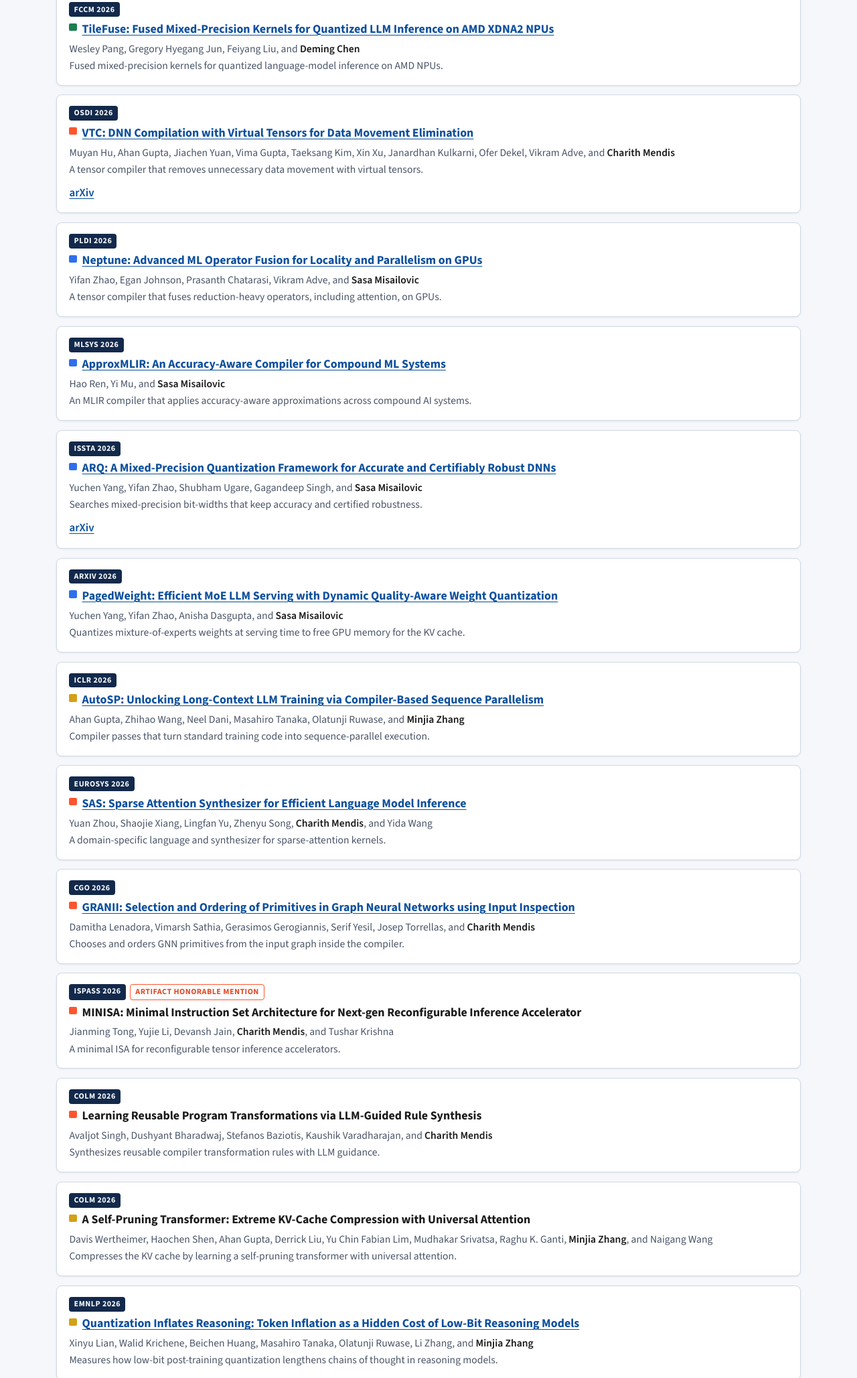
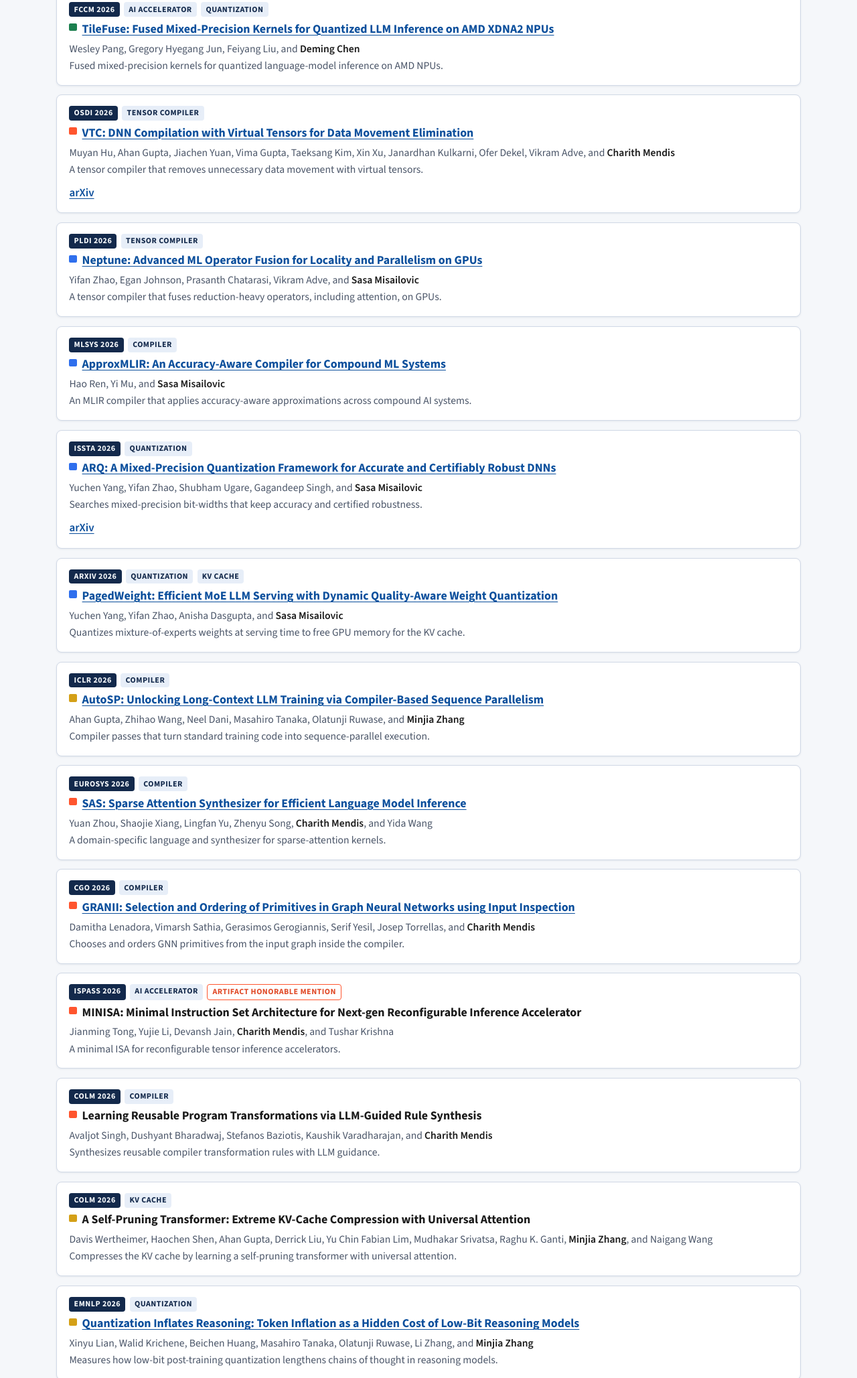
Before and after one commit to uiuc-arc/iidai-ai-compiler, a plain HTML site: page index.html in a window 1280 px wide. Shown: the part 1688-3745 px from the top of the page at 67% size. Drawn offline with nearby package versions, Linux system fonts and the light colour scheme.

Commit message:
Topic update

```diff
--- a/index.html
+++ b/index.html
@@ -279,6 +279,11 @@
       border: 1px solid var(--color-illini-orange);
     }
 
+    .badge-topic {
+      background: #e7eef8;
+      color: var(--color-illini-blue);
+    }
+
     .pub h4, .repo h4 {
       display: flex;
       align-items: flex-start;
@@ -449,70 +454,70 @@
       <h3 class="year-label">2026</h3>
       <ol class="pub-list">
         <li class="pub">
-          <div class="pub-meta"><span class="badge">OOPSLA 2026</span></div>
+          <div class="pub-meta"><span class="badge">OOPSLA 2026</span><span class="badge badge-topic">Compiler</span><span class="badge badge-topic">AI accelerator</span></div>
           <h4><span class="swatch swatch-mendis" role="img" aria-label="Charith Mendis"></span><a href="https://doi.org/10.1145/3839457">Automatically Generating ML Compiler Backends from Tensor Accelerator ISA Descriptions</a></h4>
           <p class="authors">Devansh Jain, Akash Pardeshi, Marco Frigo, Kaustubh Khulbe, Krut Patel, Saatvik Lochan, Jai Arora, and <span class="pi">Charith Mendis</span></p>
           <p class="blurb">Generates ML compiler backends from tensor-accelerator ISA descriptions.</p>
           <p class="links"><a href="https://arxiv.org/abs/2510.09932">arXiv</a></p>
         </li>
         <li class="pub">
-          <div class="pub-meta"><span class="badge">MICRO 2026</span></div>
+          <div class="pub-meta"><span class="badge">MICRO 2026</span><span class="badge badge-topic">AI accelerator</span></div>
           <h4><span class="swatch swatch-huang" role="img" aria-label="Jian Huang"></span><a href="https://arxiv.org/abs/2607.16488">NeuScale: Auto-Scaling Heterogeneous Neural Processing Units for Energy and Cost-Efficient LLM Serving</a></h4>
           <p class="authors">Yuqi Xue, Jichuan Chang, and <span class="pi">Jian Huang</span></p>
           <p class="blurb">Allocates and auto-scales heterogeneous NPU chips for large-language-model serving.</p>
         </li>
         <li class="pub">
-          <div class="pub-meta"><span class="badge">FCCM 2026</span></div>
+          <div class="pub-meta"><span class="badge">FCCM 2026</span><span class="badge badge-topic">AI accelerator</span><span class="badge badge-topic">Quantization</span></div>
           <h4><span class="swatch swatch-chen" role="img" aria-label="Deming Chen"></span><a href="https://arxiv.org/abs/2606.11357">TileFuse: Fused Mixed-Precision Kernels for Quantized LLM Inference on AMD XDNA2 NPUs</a></h4>
           <p class="authors">Wesley Pang, Gregory Hyegang Jun, Feiyang Liu, and <span class="pi">Deming Chen</span></p>
           <p class="blurb">Fused mixed-precision kernels for quantized language-model inference on AMD NPUs.</p>
         </li>
         <li class="pub">
-          <div class="pub-meta"><span class="badge">OSDI 2026</span></div>
+          <div class="pub-meta"><span class="badge">OSDI 2026</span><span class="badge badge-topic">Tensor compiler</span></div>
           <h4><span class="swatch swatch-mendis" role="img" aria-label="Charith Mendis"></span><a href="https://www.usenix.org/conference/osdi26/presentation/hu-muyan">VTC: DNN Compilation with Virtual Tensors for Data Movement Elimination</a></h4>
           <p class="authors">Muyan Hu, Ahan Gupta, Jiachen Yuan, Vima Gupta, Taeksang Kim, Xin Xu, Janardhan Kulkarni, Ofer Dekel, Vikram Adve, and <span class="pi">Charith Mendis</span></p>
           <p class="blurb">A tensor compiler that removes unnecessary data movement with virtual tensors.</p>
           <p class="links"><a href="https://arxiv.org/abs/2604.09558">arXiv</a></p>
         </li>
         <li class="pub">
-          <div class="pub-meta"><span class="badge">PLDI 2026</span></div>
+          <div class="pub-meta"><span class="badge">PLDI 2026</span><span class="badge badge-topic">Tensor compiler</span></div>
           <h4><span class="swatch swatch-misailovic" role="img" aria-label="Sasa Misailovic"></span><a href="https://arxiv.org/abs/2510.08726">Neptune: Advanced ML Operator Fusion for Locality and Parallelism on GPUs</a></h4>
           <p class="authors">Yifan Zhao, Egan Johnson, Prasanth Chatarasi, Vikram Adve, and <span class="pi">Sasa Misailovic</span></p>
           <p class="blurb">A tensor compiler that fuses reduction-heavy operators, including attention, on GPUs.</p>
         </li>
         <li class="pub">
-          <div class="pub-meta"><span class="badge">MLSys 2026</span></div>
+          <div class="pub-meta"><span class="badge">MLSys 2026</span><span class="badge badge-topic">Compiler</span></div>
           <h4><span class="swatch swatch-misailovic" role="img" aria-label="Sasa Misailovic"></span><a href="https://misailo.cs.illinois.edu/papers/approxmlir-mlsys26.pdf">ApproxMLIR: An Accuracy-Aware Compiler for Compound ML Systems</a></h4>
           <p class="authors">Hao Ren, Yi Mu, and <span class="pi">Sasa Misailovic</span></p>
           <p class="blurb">An MLIR compiler that applies accuracy-aware approximations across compound AI systems.</p>
         </li>
         <li class="pub">
-          <div class="pub-meta"><span class="badge">ISSTA 2026</span></div>
+          <div class="pub-meta"><span class="badge">ISSTA 2026</span><span class="badge badge-topic">Quantization</span></div>
           <h4><span class="swatch swatch-misailovic" role="img" aria-label="Sasa Misailovic"></span><a href="https://doi.org/10.1145/3832266">ARQ: A Mixed-Precision Quantization Framework for Accurate and Certifiably Robust DNNs</a></h4>
           <p class="authors">Yuchen Yang, Yifan Zhao, Shubham Ugare, Gagandeep Singh, and <span class="pi">Sasa Misailovic</span></p>
           <p class="blurb">Searches mixed-precision bit-widths that keep accuracy and certified robustness.</p>
           <p class="links"><a href="https://arxiv.org/abs/2410.24214">arXiv</a></p>
         </li>
         <li class="pub">
-          <div class="pub-meta"><span class="badge">arXiv 2026</span></div>
+          <div class="pub-meta"><span class="badge">arXiv 2026</span><span class="badge badge-topic">Quantization</span><span class="badge badge-topic">KV cache</span></div>
           <h4><span class="swatch swatch-misailovic" role="img" aria-label="Sasa Misailovic"></span><a href="https://arxiv.org/abs/2607.16184">PagedWeight: Efficient MoE LLM Serving with Dynamic Quality-Aware Weight Quantization</a></h4>
           <p class="authors">Yuchen Yang, Yifan Zhao, Anisha Dasgupta, and <span class="pi">Sasa Misailovic</span></p>
           <p class="blurb">Quantizes mixture-of-experts weights at serving time to free GPU memory for the KV cache.</p>
         </li>
         <li class="pub">
-          <div class="pub-meta"><span class="badge">ICLR 2026</span></div>
+          <div class="pub-meta"><span class="badge">ICLR 2026</span><span class="badge badge-topic">Compiler</span></div>
           <h4><span class="swatch swatch-zhang" role="img" aria-label="Minjia Zhang"></span><a href="https://openreview.net/forum?id=0fgsHvmBBI">AutoSP: Unlocking Long-Context LLM Training via Compiler-Based Sequence Parallelism</a></h4>
           <p class="authors">Ahan Gupta, Zhihao Wang, Neel Dani, Masahiro Tanaka, Olatunji Ruwase, and <span class="pi">Minjia Zhang</span></p>
           <p class="blurb">Compiler passes that turn standard training code into sequence-parallel execution.</p>
         </li>
         <li class="pub">
-          <div class="pub-meta"><span class="badge">EuroSys 2026</span></div>
+          <div class="pub-meta"><span class="badge">EuroSys 2026</span><span class="badge badge-topic">Compiler</span></div>
           <h4><span class="swatch swatch-mendis" role="img" aria-label="Charith Mendis"></span><a href="https://doi.org/10.1145/3767295.3769364">SAS: Sparse Attention Synthesizer for Efficient Language Model Inference</a></h4>
           <p class="authors">Yuan Zhou, Shaojie Xiang, Lingfan Yu, Zhenyu Song, <span class="pi">Charith Mendis</span>, and Yida Wang</p>
           <p class="blurb">A domain-specific language and synthesizer for sparse-attention kernels.</p>
         </li>
         <li class="pub">
-          <div class="pub-meta"><span class="badge">CGO 2026</span></div>
+          <div class="pub-meta"><span class="badge">CGO 2026</span><span class="badge badge-topic">Compiler</span></div>
           <h4><span class="swatch swatch-mendis" role="img" aria-label="Charith Mendis"></span><a href="https://doi.org/10.1109/CGO68049.2026.11395219">GRANII: Selection and Ordering of Primitives in Graph Neural Networks using Input Inspection</a></h4>
           <p class="authors">Damitha Lenadora, Vimarsh Sathia, Gerasimos Gerogiannis, Serif Yesil, Josep Torrellas, and <span class="pi">Charith Mendis</span></p>
           <p class="blurb">Chooses and orders GNN primitives from the input graph inside the compiler.</p>
@@ -520,6 +525,7 @@
         <li class="pub">
           <div class="pub-meta">
             <span class="badge">ISPASS 2026</span>
+            <span class="badge badge-topic">AI accelerator</span>
             <span class="badge badge-award">Artifact honorable mention</span>
           </div>
           <h4><span class="swatch swatch-mendis" role="img" aria-label="Charith Mendis"></span>MINISA: Minimal Instruction Set Architecture for Next-gen Reconfigurable Inference Accelerator</h4>
@@ -527,19 +533,19 @@
           <p class="blurb">A minimal ISA for reconfigurable tensor inference accelerators.</p>
         </li>
         <li class="pub">
-          <div class="pub-meta"><span class="badge">COLM 2026</span></div>
+          <div class="pub-meta"><span class="badge">COLM 2026</span><span class="badge badge-topic">Compiler</span></div>
           <h4><span class="swatch swatch-mendis" role="img" aria-label="Charith Mendis"></span>Learning Reusable Program Transformations via LLM-Guided Rule Synthesis</h4>
           <p class="authors">Avaljot Singh, Dushyant Bharadwaj, Stefanos Baziotis, Kaushik Varadharajan, and <span class="pi">Charith Mendis</span></p>
           <p class="blurb">Synthesizes reusable compiler transformation rules with LLM guidance.</p>
         </li>
         <li class="pub">
-          <div class="pub-meta"><span class="badge">COLM 2026</span></div>
+          <div class="pub-meta"><span class="badge">COLM 2026</span><span class="badge badge-topic">KV cache</span></div>
           <h4><span class="swatch swatch-zhang" role="img" aria-label="Minjia Zhang"></span>A Self-Pruning Transformer: Extreme KV-Cache Compression with Universal Attention</h4>
           <p class="authors">Davis Wertheimer, Haochen Shen, Ahan Gupta, Derrick Liu, Yu Chin Fabian Lim, Mudhakar Srivatsa, Raghu K. Ganti, <span class="pi">Minjia Zhang</span>, and Naigang Wang</p>
           <p class="blurb">Compresses the KV cache by learning a self-pruning transformer with universal attention.</p>
         </li>
         <li class="pub">
-          <div class="pub-meta"><span class="badge">EMNLP 2026</span></div>
+          <div class="pub-meta"><span class="badge">EMNLP 2026</span><span class="badge badge-topic">Quantization</span></div>
           <h4><span class="swatch swatch-zhang" role="img" aria-label="Minjia Zhang"></span><a href="https://arxiv.org/abs/2606.25519">Quantization Inflates Reasoning: Token Inflation as a Hidden Cost of Low-Bit Reasoning Models</a></h4>
           <p class="authors">Xinyu Lian, Walid Krichene, Beichen Huang, Masahiro Tanaka, Olatunji Ruwase, Li Zhang, and <span class="pi">Minjia Zhang</span></p>
           <p class="blurb">Measures how low-bit post-training quantization lengthens chains of thought in reasoning models.</p>
```
